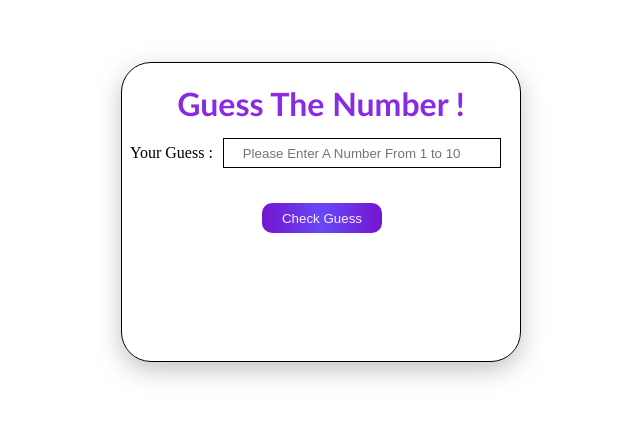
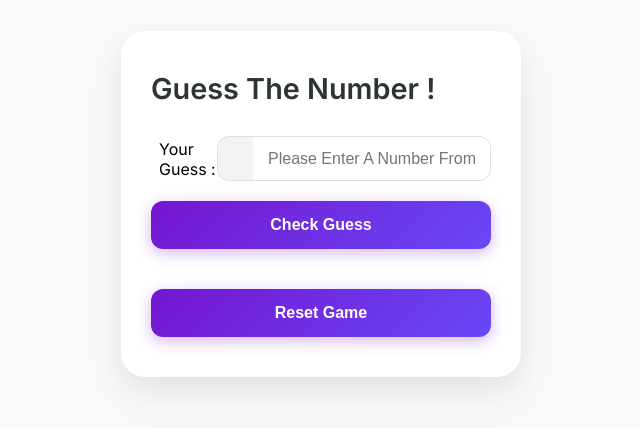
Before and after one commit to saptarsbi080906-cpu/Task-2, a plain HTML site: page index.html in a window 1280 px wide. Shown: the part 196-624 px from the top of the page, without its empty margins (319-959 px from the left). Drawn offline with Linux system fonts and the light colour scheme.

Commit message:
Update style.css

```diff
--- a/style.css
+++ b/style.css
@@ -1,5 +1,7 @@
+@import url('https://fonts.googleapis.com/css2?family=Inter:wght@400;600&display=swap');
+
 * {
-    border: 0;
+    margin: 0;
     padding: 0;
     box-sizing: border-box;
 }
@@ -9,82 +11,91 @@ body {
     display: flex;
     align-items: center;
     justify-content: center;
+    background-color: #f8f9fa;
+    font-family: 'Inter', sans-serif;
 }
 
 .container {
     width: 400px;
-    height: 300px;
-    border: 1px solid black;
-    text-align: center;
-    border-radius: 30px;
-    box-shadow: rgba(149, 157, 165, 0.6) 0px 8px 24px;
-    display: grid;
-    grid-template-rows: 40px 50px 30px 40px 30px;
-    gap: 25px;
+    padding: 40px 30px;
+    background: #ffffff;
+    border-radius: 24px;
+    box-shadow: 0 10px 25px rgba(0, 0, 0, 0.05), 0 20px 48px rgba(0, 0, 0, 0.05);
+    display: flex;
+    flex-direction: column;
+    gap: 20px;
+    transition: transform 0.3s ease;
 }
 
 h1 {
-    color: blueviolet;
-    font-family: 'Gill Sans', 'Gill Sans MT', Calibri, 'Trebuchet MS', sans-serif;
-
+    color: #2D3436;
+    font-size: 1.8rem;
+    font-weight: 600;
+    margin-bottom: 10px;
 }
 
 .userNum {
     display: flex;
     align-items: center;
+    justify-content: center;
+    width: 100%;
 }
 
 .ext {
-    width: 5%;
-    border: 1px black solid;
+    width: 60px;
+    height: 45px;
+    border: 1.5px solid #E0E0E0;
     border-right: none;
-    height: 30px;
-    margin-left: 10px;
+    background: #F1F3F5;
+    display: flex;
+    align-items: center;
+    justify-content: center;
+    border-radius: 12px 0 0 12px;
+    color: #495057;
+    font-weight: 600;
 }
 
 #inp {
-    border: 1px black solid;
+    flex-grow: 1;
+    height: 45px;
+    border: 1.5px solid #E0E0E0;
     border-left: none;
-    width: 65%;
-    height: 30px;
-    text-align: 10px right;
+    border-radius: 0 12px 12px 0;
+    padding: 0 15px;
+    font-size: 1rem;
     outline: none;
+    transition: border-color 0.2s;
 }
 
-input[type=number]::-webkit-inner-spin-button,
-input[type=number]::-webkit-outer-spin-button {
-    -webkit-appearance: none;
+#inp:focus {
+    border-color: #7515CF;
 }
 
-::placeholder {
-    text-align: justify;
-    margin-left: 10px;
+#btn, #resetBtn {
+    width: 100%;
+    height: 48px;
+    background: linear-gradient(135deg, #7515CF 0%, #6848F7 100%);
+    border-radius: 12px;
+    cursor: pointer;
+    color: white;
     border: none;
+    font-weight: 600;
+    font-size: 1rem;
+    transition: all 0.3s cubic-bezier(0.175, 0.885, 0.32, 1.275);
+    box-shadow: 0 4px 15px rgba(117, 21, 207, 0.3);
 }
 
-#btn {
-    width: 120px;
-    background: #7515CF;
-    background: linear-gradient(90deg, rgba(117, 21, 207, 1) 0%, rgba(104, 72, 247, 1) 50%, rgba(117, 21, 207, 1) 100%);
-    margin-left: 140px;
-    border-radius: 10px;
-    cursor: pointer;
-    color: rgb(246, 239, 253);
-    border: none;
+#btn:hover, #resetBtn:hover {
+    transform: translateY(-2px);
+    box-shadow: 0 8px 20px rgba(117, 21, 207, 0.4);
 }
-#btn:hover {
-    transform: scale(1.112);
+
+#btn:active {
+    transform: scale(0.98);
 }
-#resetBtn {
-  width: 120px;
-  background: linear-gradient(90deg, rgba(117, 21, 207, 1) 0%, rgba(104, 72, 247, 1) 50%, rgba(117, 21, 207, 1) 100%);
-  margin: 0 auto;
-  border-radius: 10px;
-  cursor: pointer;
-  color: rgb(246, 239, 253);
-  border: none;
-  display: none;
+
+input::-webkit-outer-spin-button,
+input::-webkit-inner-spin-button {
+    -webkit-appearance: none;
+    margin: 0;
 }
-#resetBtn:hover {
-  transform: scale(1.112);
-}
```
